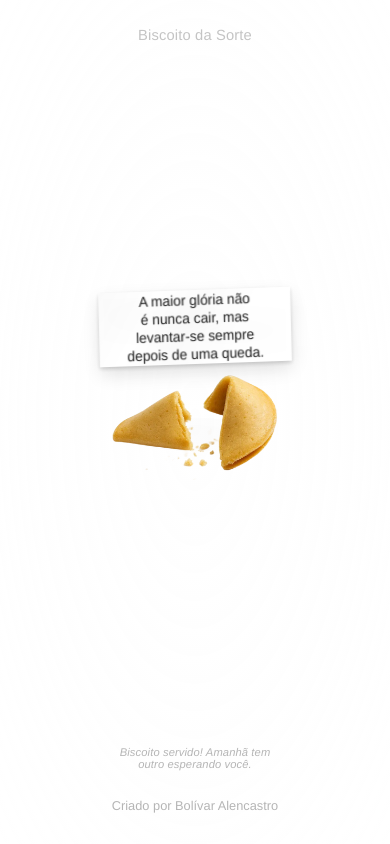
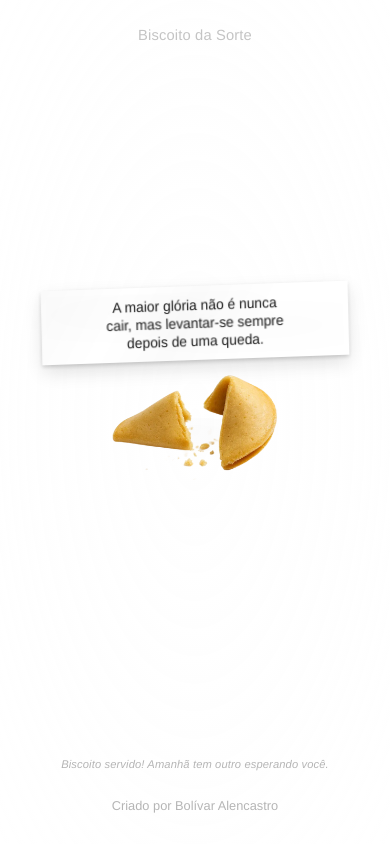
Before and after one commit to bolivaralencastro/biscoito-da-sorte, a plain HTML site: page index.html in a window 390 px wide. Both pictures are taken after a click on the picture 195 px from the left and 422 px from the top of the page. Drawn offline with nearby package versions, Linux system fonts and the light colour scheme.

Commit message:
Ajusta quebra de texto no mobile

```diff
--- a/style.css
+++ b/style.css
@@ -69,6 +69,8 @@ body.app-loading .daily-notice {
     white-space: pre-line;
     text-align: center;
     font-style: italic;
+    width: calc(100% - 32px);
+    max-width: 440px;
     opacity: 0;
     transition: opacity 200ms ease, transform 200ms ease;
     pointer-events: none;
@@ -194,8 +196,7 @@ body.app-loading .daily-notice {
     background: linear-gradient(120deg, rgba(0,0,0,0.02), transparent 26%, rgba(0,0,0,0.015) 46%, transparent 70%), var(--paper);
     box-shadow: 0 8px 18px rgba(0, 0, 0, 0.12), 0 2px 4px rgba(0, 0, 0, 0.16);
     padding: 10px 22px;
-    min-width: 260px;
-    max-width: 340px;
+    width: clamp(240px, 88vw, 340px);
     min-height: 62px;
     opacity: 0;
     pointer-events: none;
@@ -244,6 +245,9 @@ body.app-loading .daily-notice {
 }
 
 #fortuneText {
+    display: block;
+    width: 100%;
+    max-width: none;
     font-size: 0.9rem;
     line-height: 1.25;
     text-align: center;
@@ -314,6 +318,6 @@ body.app-loading .daily-notice {
     }
 
     .fortune-strip {
-        min-width: 200px;
+        width: min(92vw, 320px);
     }
 }
```
